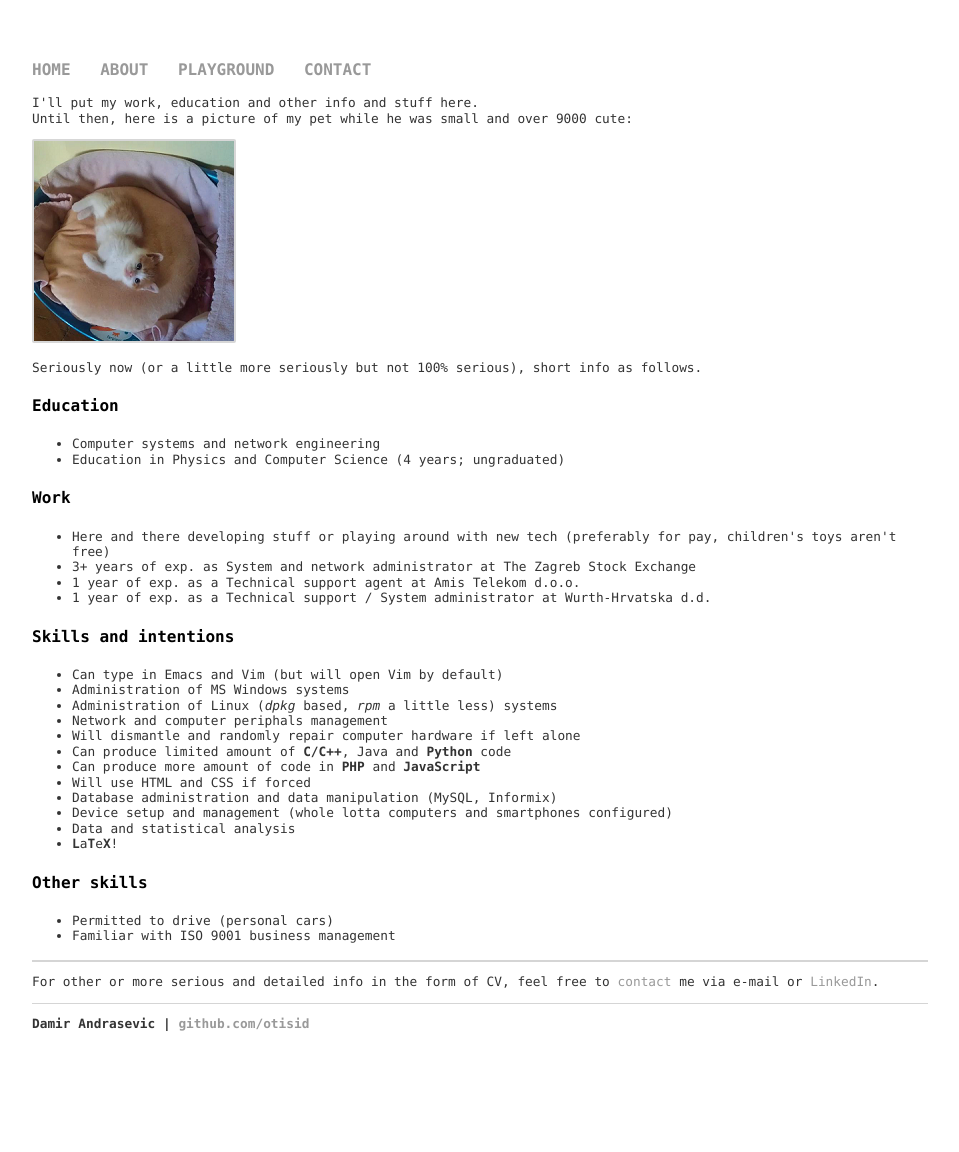
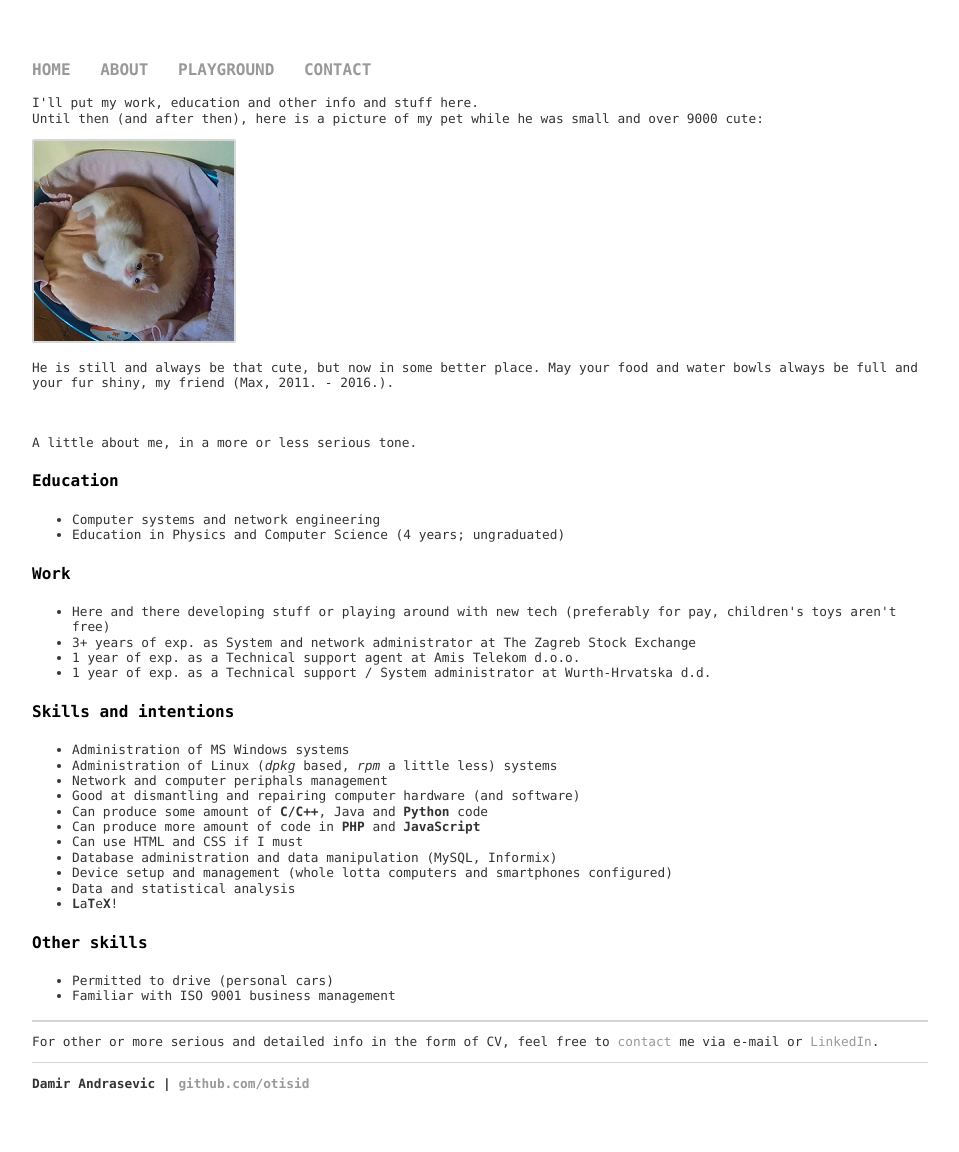
Before and after one commit to otisid/otisid.github.io, a Jekyll site: the page built from about/index.html, in a window 1280 px wide. Shown: the whole page, without its empty margins (160-1119 px from the left). Built offline with Jekyll 4.4.1, drawn with Linux system fonts in a browser that asks for light colours; before the commit the page ends 1092 px from its top, so only the background shows below that.

Commit message:
Major changes.

```diff
--- a/about/index.html
+++ b/about/index.html
@@ -2,10 +2,12 @@
 layout: default
 title: about
 ---
-<p>I'll put my work, education and other info and stuff here.<br>Until then, here is a picture of my pet while he was small and over 9000 cute:</p>
+<p>I'll put my work, education and other info and stuff here.<br>Until then (and after then), here is a picture of my pet while he was small and over 9000 cute:</p>
 <img src="/sources/img/little_maxcat.png" title="Cute cat" alt="Here is cat!">
 <br>
-<p>Seriously now (or a little more seriously but not 100% serious), short info as follows.</p>
+<p>He is still and always be that cute, but now in some better place. May your food and water bowls always be full and your fur shiny, my friend (Max, 2011. - 2016.).</p>
+<br>
+<p>A little about me, in a more or less serious tone.</p>
 <h4>Education</h4>
 <ul>
 	<li>Computer systems and network engineering</li>
@@ -20,14 +22,13 @@ title: about
 </ul>
 <h4>Skills and intentions</h4>
 <ul>
-	<li>Can type in Emacs and Vim (but will open Vim by default)</li>
 	<li>Administration of MS Windows systems</li>
 	<li>Administration of Linux (<i>dpkg</i> based, <i>rpm</i> a little less) systems</li>
 	<li>Network and computer periphals management</li>
-	<li>Will dismantle and randomly repair computer hardware if left alone</li>
-	<li>Can produce limited amount of <b>C/C++</b>, Java and <b>Python</b> code</li>
+	<li>Good at dismantling and repairing computer hardware (and software)</li>
+	<li>Can produce some amount of <b>C/C++</b>, Java and <b>Python</b> code</li>
 	<li>Can produce more amount of code in <b>PHP</b> and <b>JavaScript</b></li>
-	<li>Will use HTML and CSS if forced</li>
+	<li>Can use HTML and CSS if I must</li>
 	<li>Database administration and data manipulation (MySQL, Informix)</li>
 	<li>Device setup and management (whole lotta computers and smartphones configured)</li>
 	<li>Data and statistical analysis</li>
```
